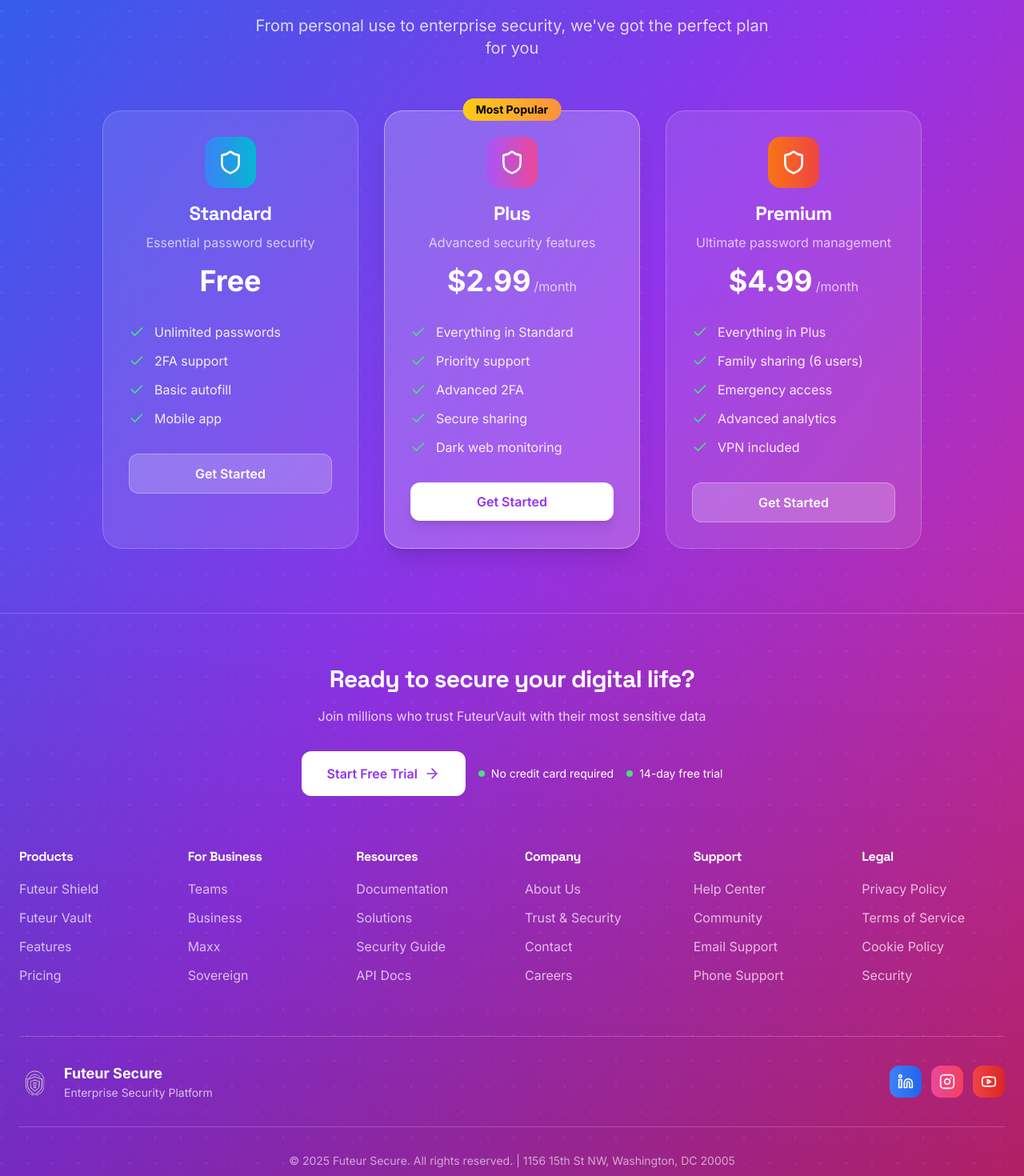
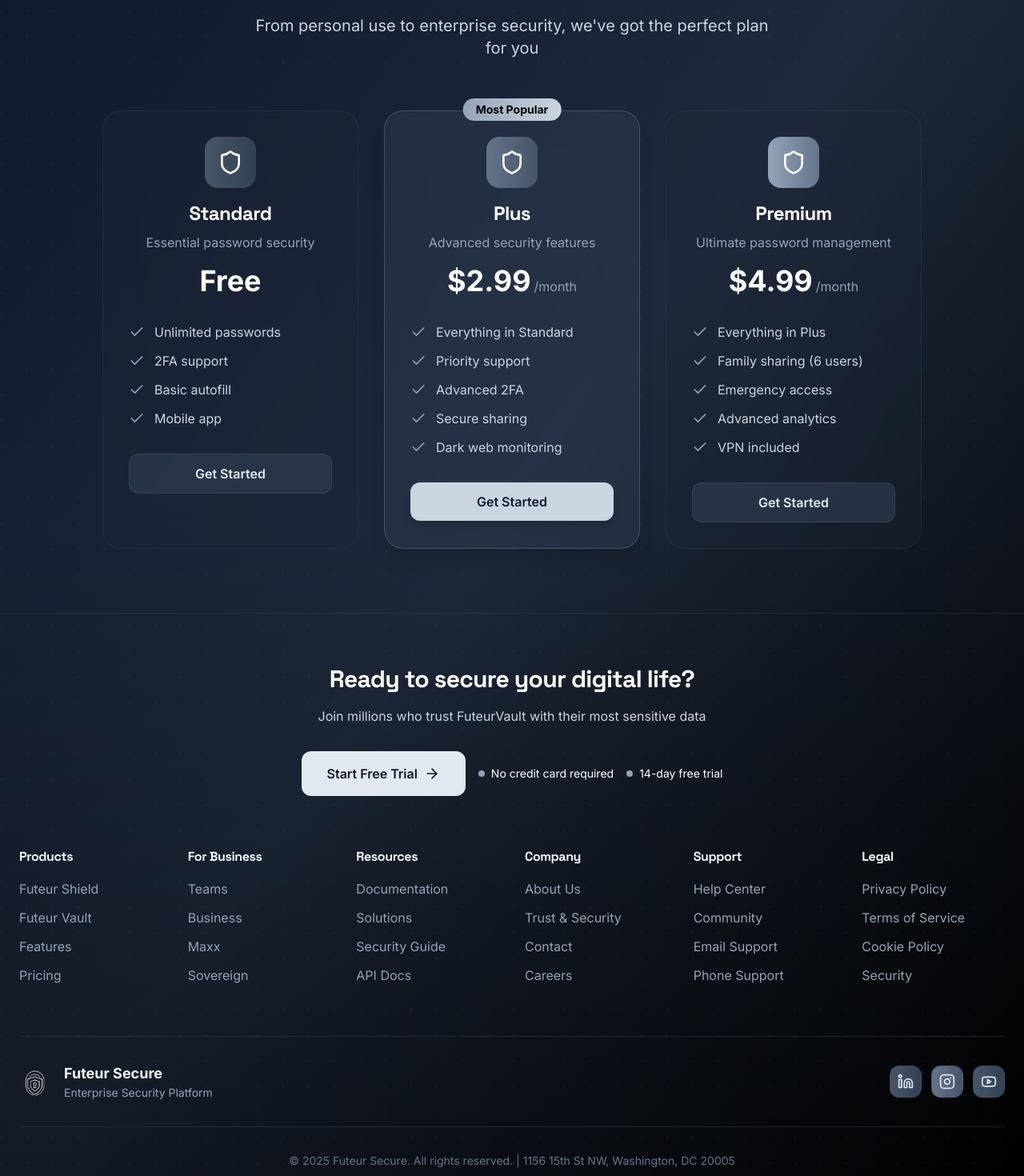
Before and after one commit to Futeur-Secure/fresh-new-online-space, a React (Vite) app: page /about in a window 1280 px wide. Shown: the part 2020-3490 px from the top of the page at 80% size. Built offline with nearby package versions, Linux system fonts and the light colour scheme.

Commit message:
Refactor color scheme
Update the color scheme to use darker greys, silvers, and blacks.

```diff
--- a/src/components/Footer.tsx
+++ b/src/components/Footer.tsx
@@ -10,9 +10,9 @@ const Footer = () => {
       price: "Free",
       description: "Essential password security",
       features: ["Unlimited passwords", "2FA support", "Basic autofill", "Mobile app"],
-      gradient: "from-blue-500 to-cyan-500",
-      textColor: "text-blue-600",
-      bgColor: "bg-blue-50 dark:bg-blue-950/30",
+      gradient: "from-slate-600 to-slate-700",
+      textColor: "text-slate-400",
+      bgColor: "bg-slate-800/50 dark:bg-slate-900/50",
       popular: false
     },
     {
@@ -21,9 +21,9 @@ const Footer = () => {
       period: "/month",
       description: "Advanced security features",
       features: ["Everything in Standard", "Priority support", "Advanced 2FA", "Secure sharing", "Dark web monitoring"],
-      gradient: "from-purple-500 to-pink-500",
-      textColor: "text-purple-600",
-      bgColor: "bg-purple-50 dark:bg-purple-950/30",
+      gradient: "from-slate-500 to-slate-600",
+      textColor: "text-slate-300",
+      bgColor: "bg-slate-700/50 dark:bg-slate-800/50",
       popular: true
     },
     {
@@ -32,24 +32,24 @@ const Footer = () => {
       period: "/month",
       description: "Ultimate password management",
       features: ["Everything in Plus", "Family sharing (6 users)", "Emergency access", "Advanced analytics", "VPN included"],
-      gradient: "from-orange-500 to-red-500",
-      textColor: "text-orange-600",
-      bgColor: "bg-orange-50 dark:bg-orange-950/30",
+      gradient: "from-slate-400 to-slate-500",
+      textColor: "text-slate-300",
+      bgColor: "bg-slate-600/50 dark:bg-slate-700/50",
       popular: false
     }
   ];
 
   return (
     <footer className="relative overflow-hidden">
-      {/* Revolut-inspired gradient background */}
-      <div className="absolute inset-0 bg-gradient-to-br from-blue-600 via-purple-600 to-pink-600"></div>
-      <div className="absolute inset-0 bg-gradient-to-t from-black/20 via-transparent to-transparent"></div>
+      {/* Dark gradient background */}
+      <div className="absolute inset-0 bg-gradient-to-br from-slate-900 via-slate-800 to-black"></div>
+      <div className="absolute inset-0 bg-gradient-to-t from-black/40 via-transparent to-transparent"></div>
 
-      {/* Subtle pattern overlay */}
+      {/* Subtle silver pattern overlay */}
       <div
-        className="absolute inset-0 opacity-10"
+        className="absolute inset-0 opacity-5"
         style={{
-          backgroundImage: `radial-gradient(circle at 2px 2px, white 1px, transparent 0)`,
+          backgroundImage: `radial-gradient(circle at 2px 2px, #c0c0c0 1px, transparent 0)`,
           backgroundSize: '32px 32px'
         }}
       />
@@ -59,17 +59,17 @@ const Footer = () => {
         <section className="py-20 px-6">
           <div className="max-w-7xl mx-auto">
             <div className="text-center mb-16">
-              <div className="inline-flex items-center gap-2 px-4 py-2 rounded-full bg-white/10 backdrop-blur-sm border border-white/20 text-sm font-medium mb-6">
-                <Star className="w-4 h-4" />
+              <div className="inline-flex items-center gap-2 px-4 py-2 rounded-full bg-slate-800/60 backdrop-blur-sm border border-slate-700/50 text-sm font-medium mb-6">
+                <Star className="w-4 h-4 text-slate-400" />
                 Choose Your Security Level
               </div>
               <h2 className="text-4xl md:text-5xl font-bold mb-6">
                 Plans that scale with your
-                <span className="block bg-gradient-to-r from-yellow-300 to-orange-300 bg-clip-text text-transparent">
+                <span className="block bg-gradient-to-r from-slate-300 to-slate-100 bg-clip-text text-transparent">
                   security needs
                 </span>
               </h2>
-              <p className="text-xl text-white/80 max-w-2xl mx-auto">
+              <p className="text-xl text-slate-300 max-w-2xl mx-auto">
                 From personal use to enterprise security, we've got the perfect plan for you
               </p>
             </div>
@@ -80,13 +80,13 @@ const Footer = () => {
                   key={i}
                   className={`relative group rounded-3xl p-8 backdrop-blur-xl border transition-all duration-300 hover:scale-105 hover:shadow-2xl ${
                     plan.popular
-                      ? 'bg-white/20 border-white/40 shadow-xl'
-                      : 'bg-white/10 border-white/20 hover:bg-white/15'
+                      ? 'bg-slate-700/40 border-slate-500/50 shadow-xl'
+                      : 'bg-slate-800/30 border-slate-700/40 hover:bg-slate-700/40'
                   }`}
                 >
                   {plan.popular && (
                     <div className="absolute -top-4 left-1/2 transform -translate-x-1/2">
-                      <div className="bg-gradient-to-r from-yellow-400 to-orange-400 text-black px-4 py-1 rounded-full text-sm font-bold">
+                      <div className="bg-gradient-to-r from-slate-400 to-slate-300 text-black px-4 py-1 rounded-full text-sm font-bold">
                         Most Popular
                       </div>
                     </div>
@@ -97,26 +97,26 @@ const Footer = () => {
                       <Shield className="w-8 h-8 text-white" />
                     </div>
                     <h3 className="text-2xl font-bold mb-2">{plan.name}</h3>
-                    <p className="text-white/70 mb-4">{plan.description}</p>
+                    <p className="text-slate-400 mb-4">{plan.description}</p>
                     <div className="flex items-baseline justify-center">
                       <span className="text-4xl font-bold">{plan.price}</span>
-                      {plan.period && <span className="text-white/70 ml-1">{plan.period}</span>}
+                      {plan.period && <span className="text-slate-400 ml-1">{plan.period}</span>}
                     </div>
                   </div>
 
                   <ul className="space-y-3 mb-8">
                     {plan.features.map((feature, idx) => (
                       <li key={idx} className="flex items-center">
-                        <Check className="w-5 h-5 text-green-400 mr-3 flex-shrink-0" />
-                        <span className="text-white/90">{feature}</span>
+                        <Check className="w-5 h-5 text-slate-400 mr-3 flex-shrink-0" />
+                        <span className="text-slate-300">{feature}</span>
                       </li>
                     ))}
                   </ul>
 
                   <button className={`w-full py-3 px-6 rounded-xl font-semibold transition-all duration-300 ${
                     plan.popular
-                      ? 'bg-white text-purple-600 hover:bg-white/90 shadow-lg'
-                      : 'bg-white/20 hover:bg-white/30 border border-white/30'
+                      ? 'bg-slate-300 text-slate-900 hover:bg-slate-200 shadow-lg'
+                      : 'bg-slate-700/60 hover:bg-slate-600/60 border border-slate-600/50 text-slate-200'
                   }`}>
                     Get Started
                   </button>
@@ -127,30 +127,30 @@ const Footer = () => {
         </section>
 
         {/* Main Footer Content */}
-        <section className="py-16 px-6 border-t border-white/20">
+        <section className="py-16 px-6 border-t border-slate-700/50">
           <div className="max-w-7xl mx-auto">
             {/* Quick CTA */}
             <div className="text-center mb-16">
               <h3 className="text-3xl font-bold mb-4">
                 Ready to secure your digital life?
               </h3>
-              <p className="text-white/80 max-w-xl mx-auto mb-8">
+              <p className="text-slate-300 max-w-xl mx-auto mb-8">
                 Join millions who trust FuteurVault with their most sensitive data
               </p>
 
               <div className="flex flex-col sm:flex-row justify-center items-center gap-4">
-                <button className="group flex items-center px-8 py-4 bg-white text-purple-600 hover:bg-white/90 rounded-xl font-semibold transition-all duration-300 hover:scale-105">
+                <button className="group flex items-center px-8 py-4 bg-slate-200 text-slate-900 hover:bg-slate-100 rounded-xl font-semibold transition-all duration-300 hover:scale-105">
                   <span>Start Free Trial</span>
                   <ArrowRight className="w-5 h-5 ml-2 transition-transform duration-300 group-hover:translate-x-1" />
                 </button>
 
                 <div className="flex items-center gap-4 text-sm">
                   <div className="flex items-center">
-                    <div className="w-2 h-2 bg-green-400 rounded-full mr-2"></div>
+                    <div className="w-2 h-2 bg-slate-400 rounded-full mr-2"></div>
                     No credit card required
                   </div>
                   <div className="flex items-center">
-                    <div className="w-2 h-2 bg-green-400 rounded-full mr-2"></div>
+                    <div className="w-2 h-2 bg-slate-400 rounded-full mr-2"></div>
                     14-day free trial
                   </div>
                 </div>
@@ -160,68 +160,68 @@ const Footer = () => {
             {/* Navigation Grid */}
             <div className="grid grid-cols-2 md:grid-cols-4 lg:grid-cols-6 gap-8 mb-16">
               <div>
-                <h4 className="font-bold mb-4 text-white">Products</h4>
+                <h4 className="font-bold mb-4 text-slate-100">Products</h4>
                 <ul className="space-y-3">
-                  <li><Link to="/shield" className="text-white/70 hover:text-white transition-colors">Futeur Shield</Link></li>
-                  <li><Link to="/vault" className="text-white/70 hover:text-white transition-colors">Futeur Vault</Link></li>
-                  <li><Link to="/features" className="text-white/70 hover:text-white transition-colors">Features</Link></li>
-                  <li><Link to="/pricing" className="text-white/70 hover:text-white transition-colors">Pricing</Link></li>
+                  <li><Link to="/shield" className="text-slate-400 hover:text-slate-200 transition-colors">Futeur Shield</Link></li>
+                  <li><Link to="/vault" className="text-slate-400 hover:text-slate-200 transition-colors">Futeur Vault</Link></li>
+                  <li><Link to="/features" className="text-slate-400 hover:text-slate-200 transition-colors">Features</Link></li>
+                  <li><Link to="/pricing" className="text-slate-400 hover:text-slate-200 transition-colors">Pricing</Link></li>
                 </ul>
               </div>
 
               <div>
-                <h4 className="font-bold mb-4 text-white">For Business</h4>
+                <h4 className="font-bold mb-4 text-slate-100">For Business</h4>
                 <ul className="space-y-3">
-                  <li><Link to="/vault/teams" className="text-white/70 hover:text-white transition-colors">Teams</Link></li>
-                  <li><Link to="/vault/business" className="text-white/70 hover:text-white transition-colors">Business</Link></li>
-                  <li><Link to="/vault/maxx" className="text-white/70 hover:text-white transition-colors">Maxx</Link></li>
-                  <li><Link to="/vault/sovereign" className="text-white/70 hover:text-white transition-colors">Sovereign</Link></li>
+                  <li><Link to="/vault/teams" className="text-slate-400 hover:text-slate-200 transition-colors">Teams</Link></li>
+                  <li><Link to="/vault/business" className="text-slate-400 hover:text-slate-200 transition-colors">Business</Link></li>
+                  <li><Link to="/vault/maxx" className="text-slate-400 hover:text-slate-200 transition-colors">Maxx</Link></li>
+                  <li><Link to="/vault/sovereign" className="text-slate-400 hover:text-slate-200 transition-colors">Sovereign</Link></li>
                 </ul>
               </div>
 
               <div>
-                <h4 className="font-bold mb-4 text-white">Resources</h4>
+                <h4 className="font-bold mb-4 text-slate-100">Resources</h4>
                 <ul className="space-y-3">
-                  <li><Link to="/documentation" className="text-white/70 hover:text-white transition-colors">Documentation</Link></li>
-                  <li><Link to="/solutions" className="text-white/70 hover:text-white transition-colors">Solutions</Link></li>
-                  <li><a href="#" className="text-white/70 hover:text-white transition-colors">Security Guide</a></li>
-                  <li><a href="#" className="text-white/70 hover:text-white transition-colors">API Docs</a></li>
+                  <li><Link to="/documentation" className="text-slate-400 hover:text-slate-200 transition-colors">Documentation</Link></li>
+                  <li><Link to="/solutions" className="text-slate-400 hover:text-slate-200 transition-colors">Solutions</Link></li>
+                  <li><a href="#" className="text-slate-400 hover:text-slate-200 transition-colors">Security Guide</a></li>
+                  <li><a href="#" className="text-slate-400 hover:text-slate-200 transition-colors">API Docs</a></li>
                 </ul>
               </div>
 
               <div>
-                <h4 className="font-bold mb-4 text-white">Company</h4>
+                <h4 className="font-bold mb-4 text-slate-100">Company</h4>
                 <ul className="space-y-3">
-                  <li><Link to="/about" className="text-white/70 hover:text-white transition-colors">About Us</Link></li>
-                  <li><Link to="/trust" className="text-white/70 hover:text-white transition-colors">Trust & Security</Link></li>
-                  <li><Link to="/contact" className="text-white/70 hover:text-white transition-colors">Contact</Link></li>
-                  <li><a href="#" className="text-white/70 hover:text-white transition-colors">Careers</a></li>
+                  <li><Link to="/about" className="text-slate-400 hover:text-slate-200 transition-colors">About Us</Link></li>
+                  <li><Link to="/trust" className="text-slate-400 hover:text-slate-200 transition-colors">Trust & Security</Link></li>
+                  <li><Link to="/contact" className="text-slate-400 hover:text-slate-200 transition-colors">Contact</Link></li>
+                  <li><a href="#" className="text-slate-400 hover:text-slate-200 transition-colors">Careers</a></li>
                 </ul>
               </div>
 
               <div>
-                <h4 className="font-bold mb-4 text-white">Support</h4>
+                <h4 className="font-bold mb-4 text-slate-100">Support</h4>
                 <ul className="space-y-3">
-                  <li><a href="#" className="text-white/70 hover:text-white transition-colors">Help Center</a></li>
-                  <li><a href="#" className="text-white/70 hover:text-white transition-colors">Community</a></li>
-                  <li><a href="mailto:futureproof@futeursecure.com" className="text-white/70 hover:text-white transition-colors">Email Support</a></li>
-                  <li><a href="tel:202-770-1742" className="text-white/70 hover:text-white transition-colors">Phone Support</a></li>
+                  <li><a href="#" className="text-slate-400 hover:text-slate-200 transition-colors">Help Center</a></li>
+                  <li><a href="#" className="text-slate-400 hover:text-slate-200 transition-colors">Community</a></li>
+                  <li><a href="mailto:futureproof@futeursecure.com" className="text-slate-400 hover:text-slate-200 transition-colors">Email Support</a></li>
+                  <li><a href="tel:202-770-1742" className="text-slate-400 hover:text-slate-200 transition-colors">Phone Support</a></li>
                 </ul>
               </div>
 
               <div>
-                <h4 className="font-bold mb-4 text-white">Legal</h4>
+                <h4 className="font-bold mb-4 text-slate-100">Legal</h4>
                 <ul className="space-y-3">
-                  <li><a href="/privacy" className="text-white/70 hover:text-white transition-colors">Privacy Policy</a></li>
-                  <li><a href="/terms" className="text-white/70 hover:text-white transition-colors">Terms of Service</a></li>
-                  <li><a href="#" className="text-white/70 hover:text-white transition-colors">Cookie Policy</a></li>
-                  <li><a href="#" className="text-white/70 hover:text-white transition-colors">Security</a></li>
+                  <li><a href="/privacy" className="text-slate-400 hover:text-slate-200 transition-colors">Privacy Policy</a></li>
+                  <li><a href="/terms" className="text-slate-400 hover:text-slate-200 transition-colors">Terms of Service</a></li>
+                  <li><a href="#" className="text-slate-400 hover:text-slate-200 transition-colors">Cookie Policy</a></li>
+                  <li><a href="#" className="text-slate-400 hover:text-slate-200 transition-colors">Security</a></li>
                 </ul>
               </div>
             </div>
 
             {/* Bottom Section */}
-            <div className="flex flex-col md:flex-row items-center justify-between pt-8 border-t border-white/20">
+            <div className="flex flex-col md:flex-row items-center justify-between pt-8 border-t border-slate-700/50">
               <div className="flex items-center space-x-4 mb-6 md:mb-0">
                 <img
                   src="/icon.png"
@@ -229,24 +229,24 @@ const Footer = () => {
                   alt="Futeur Secure Logo"
                 />
                 <div>
-                  <div className="font-bold text-lg">Futeur Secure</div>
-                  <div className="text-white/70 text-sm">Enterprise Security Platform</div>
+                  <div className="font-bold text-lg text-slate-100">Futeur Secure</div>
+                  <div className="text-slate-400 text-sm">Enterprise Security Platform</div>
                 </div>
               </div>
 
               <div className="flex items-center space-x-4">
                 <div className="flex space-x-3">
                   {[
-                    { icon: Linkedin, href: "#", gradient: "from-blue-500 to-blue-600" },
-                    { icon: Instagram, href: "#", gradient: "from-pink-500 to-rose-500" },
-                    { icon: Youtube, href: "#", gradient: "from-red-500 to-red-600" }
+                    { icon: Linkedin, href: "#", gradient: "from-slate-600 to-slate-700" },
+                    { icon: Instagram, href: "#", gradient: "from-slate-500 to-slate-600" },
+                    { icon: Youtube, href: "#", gradient: "from-slate-600 to-slate-700" }
                   ].map(({ icon: Icon, href, gradient }, index) => (
                     <a
                       key={index}
                       href={href}
-                      className={`w-10 h-10 flex items-center justify-center bg-gradient-to-r ${gradient} rounded-xl transition-all duration-300 hover:scale-110 hover:shadow-lg`}
+                      className={`w-10 h-10 flex items-center justify-center bg-gradient-to-r ${gradient} rounded-xl transition-all duration-300 hover:scale-110 hover:shadow-lg border border-slate-600/30`}
                     >
-                      <Icon className="w-5 h-5 text-white" />
+                      <Icon className="w-5 h-5 text-slate-200" />
                     </a>
                   ))}
                 </div>
@@ -254,8 +254,8 @@ const Footer = () => {
             </div>
 
             {/* Copyright */}
-            <div className="text-center pt-8 border-t border-white/20 mt-8">
-              <p className="text-white/60 text-sm">
+            <div className="text-center pt-8 border-t border-slate-700/50 mt-8">
+              <p className="text-slate-500 text-sm">
                 © 2025 Futeur Secure. All rights reserved. | 1156 15th St NW, Washington, DC 20005
               </p>
             </div>
```
